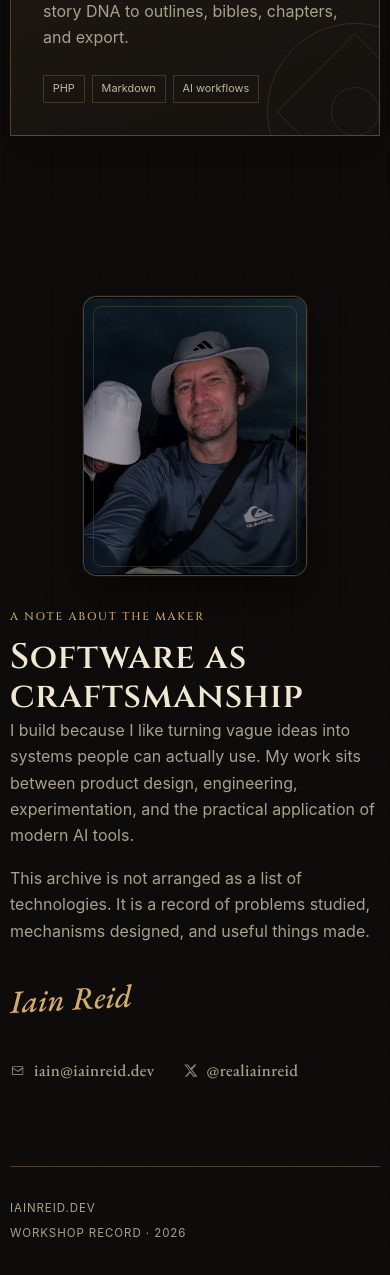
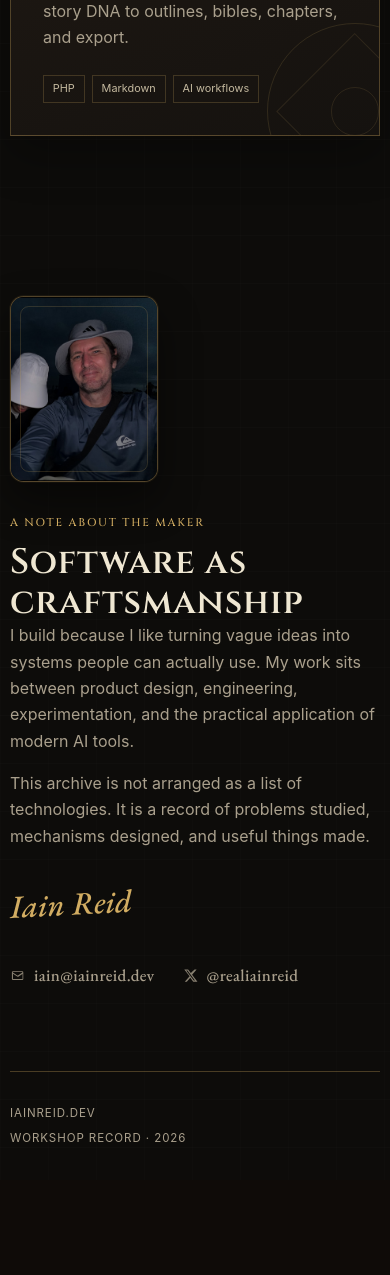
Before and after one commit to cubixmeow-commits/iainreid.dev, a PHP site: page / in a window 390 px wide. Shown: the part 3461-4736 px from the top of the page. After the commit the page ends 4603 px from the top, so only its background shows below. Run offline with PHP 8.4, Linux system fonts and the light colour scheme.

Commit message:
Fix portrait overflow and shrink it on mobile
Co-authored-by: cubixmeow-commits <cubixmeow-commits@users.noreply.github.com>

```diff
--- a/assets/css/style.css
+++ b/assets/css/style.css
@@ -257,8 +257,8 @@ nav a:hover { color: var(--paper-light); }
 .maker-section { display: grid; grid-template-columns: .75fr 1.25fr; gap: clamp(2rem, 8vw, 8rem); align-items: center; }
 .maker-portrait {
     position: relative;
-    width: 100%;
-    max-width: 100%;
+    width: min(100%, 22rem);
+    min-width: 0;
     overflow: hidden;
     aspect-ratio: 4 / 5;
     border: 1px solid var(--line);
@@ -276,13 +276,15 @@ nav a:hover { color: var(--paper-light); }
     pointer-events: none;
 }
 .maker-portrait img {
+    position: absolute;
+    inset: 0;
     display: block;
     width: 100%;
-    max-width: 100%;
     height: 100%;
     object-fit: cover;
     object-position: 78% 18%;
 }
+.maker-copy { min-width: 0; }
 .maker-copy p:not(.kicker) { color: var(--muted); max-width: 43rem; }
 .signature { margin-top: 2rem; color: var(--brass-light); font-family: var(--serif); font-size: 2rem; font-style: italic; transform: rotate(-3deg); transform-origin: left; }
 .maker-contact {
@@ -334,11 +336,11 @@ footer { display: flex; justify-content: space-between; width: min(100% - 2rem,
     .blueprint { grid-template-columns: 1fr; }
     .blueprint__diagram { border-right: 0; border-bottom: 1px solid rgba(166,208,197,.2); }
     .artifact-grid { grid-template-columns: 1fr 1fr; }
-    .maker-section { grid-template-columns: 1fr; }
+    .maker-section { grid-template-columns: 1fr; justify-items: start; }
     .maker-portrait {
-        width: 100%;
-        max-width: min(18rem, 100%);
-        margin-inline: auto;
+        width: 12.5rem;
+        max-width: 42vw;
+        margin: 0;
     }
 }
 
@@ -355,7 +357,8 @@ footer { display: flex; justify-content: space-between; width: min(100% - 2rem,
     .blueprint__diagram { min-height: 18rem; }
     .spec-list div { grid-template-columns: 5rem 1fr; }
     .maker-portrait {
-        max-width: min(14rem, 72vw);
+        width: 10rem;
+        max-width: 38vw;
     }
     footer { width: calc(100% - 1.25rem); flex-direction: column; gap: .4rem; }
 }
```
